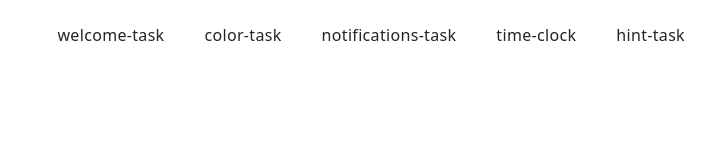
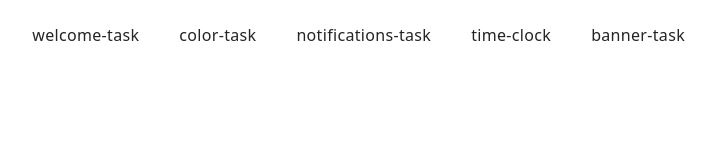
Before and after one commit to SuperCat2812/practice-09, a website built with Vite: page src/index.html in a window 1280 px wide. Shown: the whole page, without its empty margins (555-1270 px from the left). Built offline with nearby package versions, Linux system fonts and the light colour scheme.

Commit message:
Fix nav link text for banner-task in index.html

```diff
--- a/src/index.html
+++ b/src/index.html
@@ -30,7 +30,7 @@
               <a class="nav-link {=$highlight-curr}" href="./time-clock.html">time-clock</a>
             </li>
             <li class="nav-item">
-              <a class="nav-link {=$highlight-curr}" href="./banner-task.html">hint-task</a>
+              <a class="nav-link {=$highlight-curr}" href="./banner-task.html">banner-task</a>
             </li>
           </ul>
         </nav>
```
